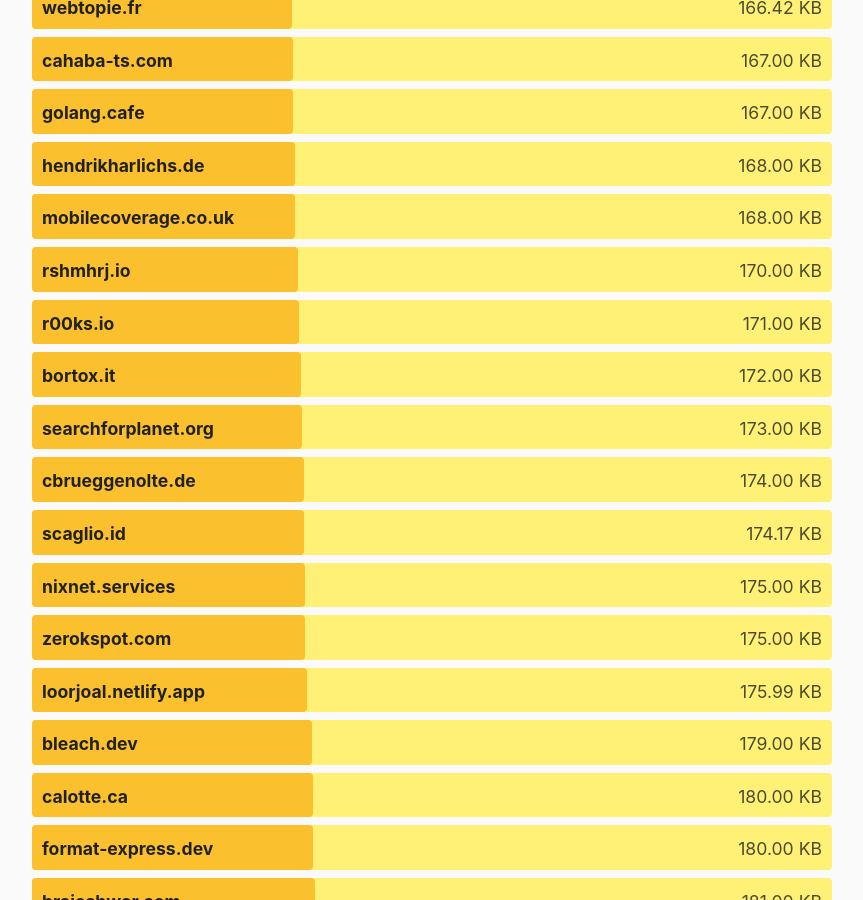
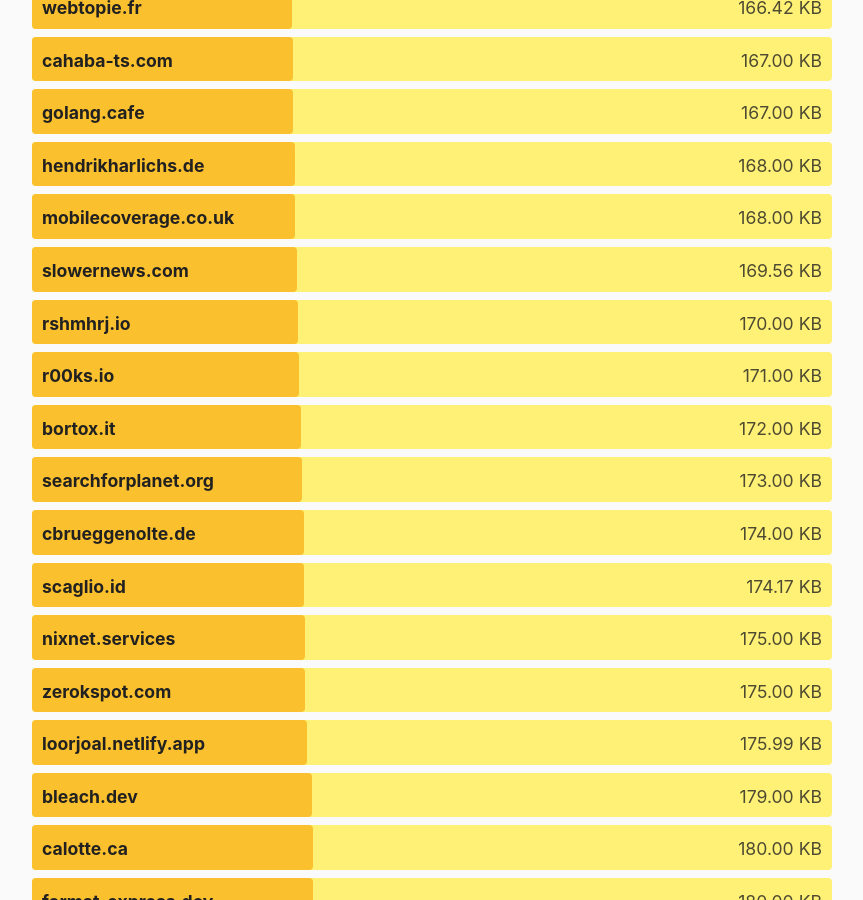
Before and after one commit to kevquirk/512kb.club, a Jekyll site: the page built from index.md, in a window 1280 px wide and 900 px high, scrolled down 32886 px. Shown: the whole window, without its empty margins (208-1071 px from the left). Built offline with Jekyll 4.4.1, drawn with Linux system fonts in a browser that asks for light colours.

Commit message:
Update sites.yml
Slowernews.com

https://radar.cloudflare.com/scan/49722520-9586-466e-bd3a-95ee083302d2/summary

```diff
--- a/_data/sites.yml
+++ b/_data/sites.yml
@@ -4342,3 +4342,8 @@
   url: https://zwieratko.sk/
   size: 28.07
   last_checked: 2024-02-11
+
+- domain: slowernews.com
+  url: http://www.slowernews.com/
+  size: 169.56
+  last_checked: 2024-10-02
```
